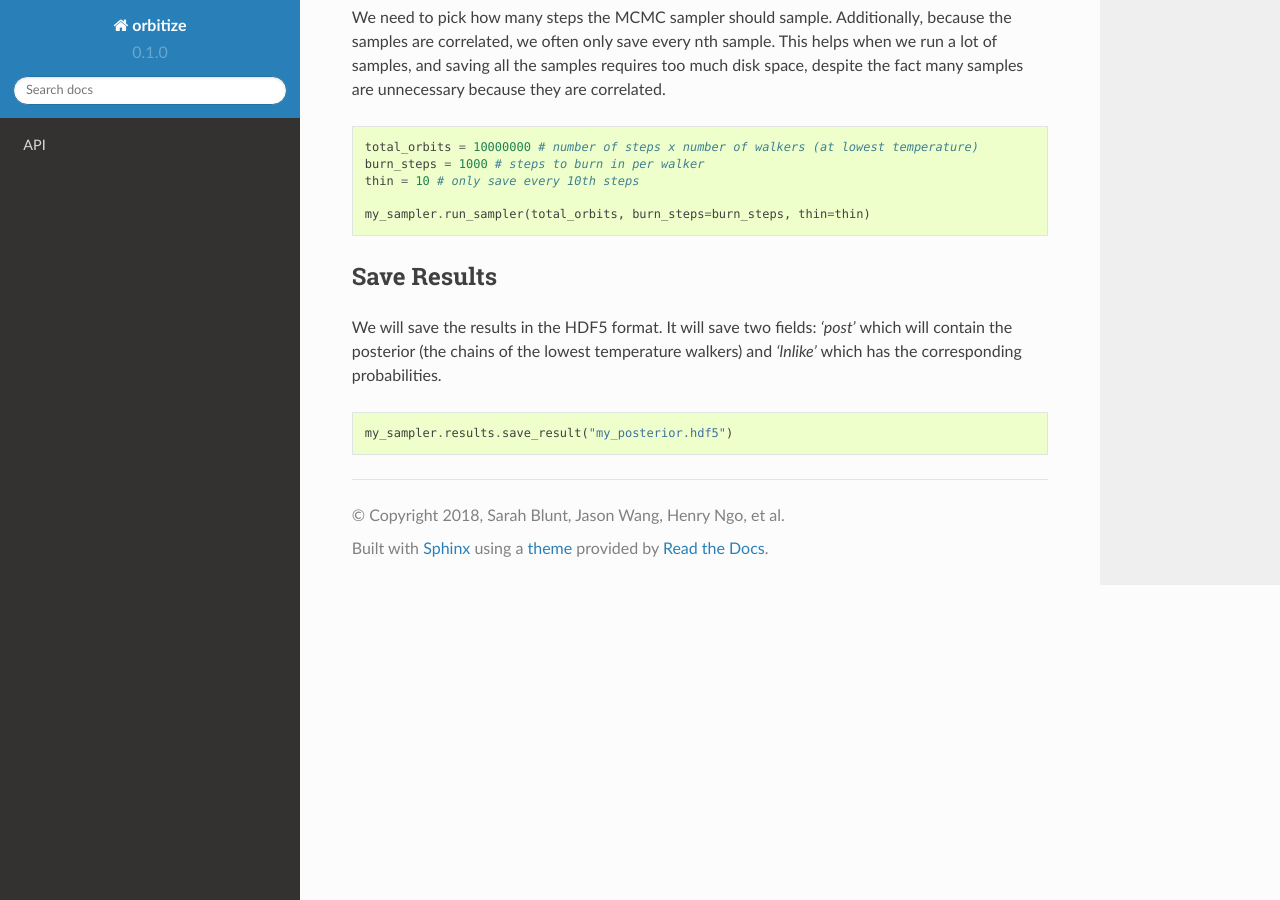
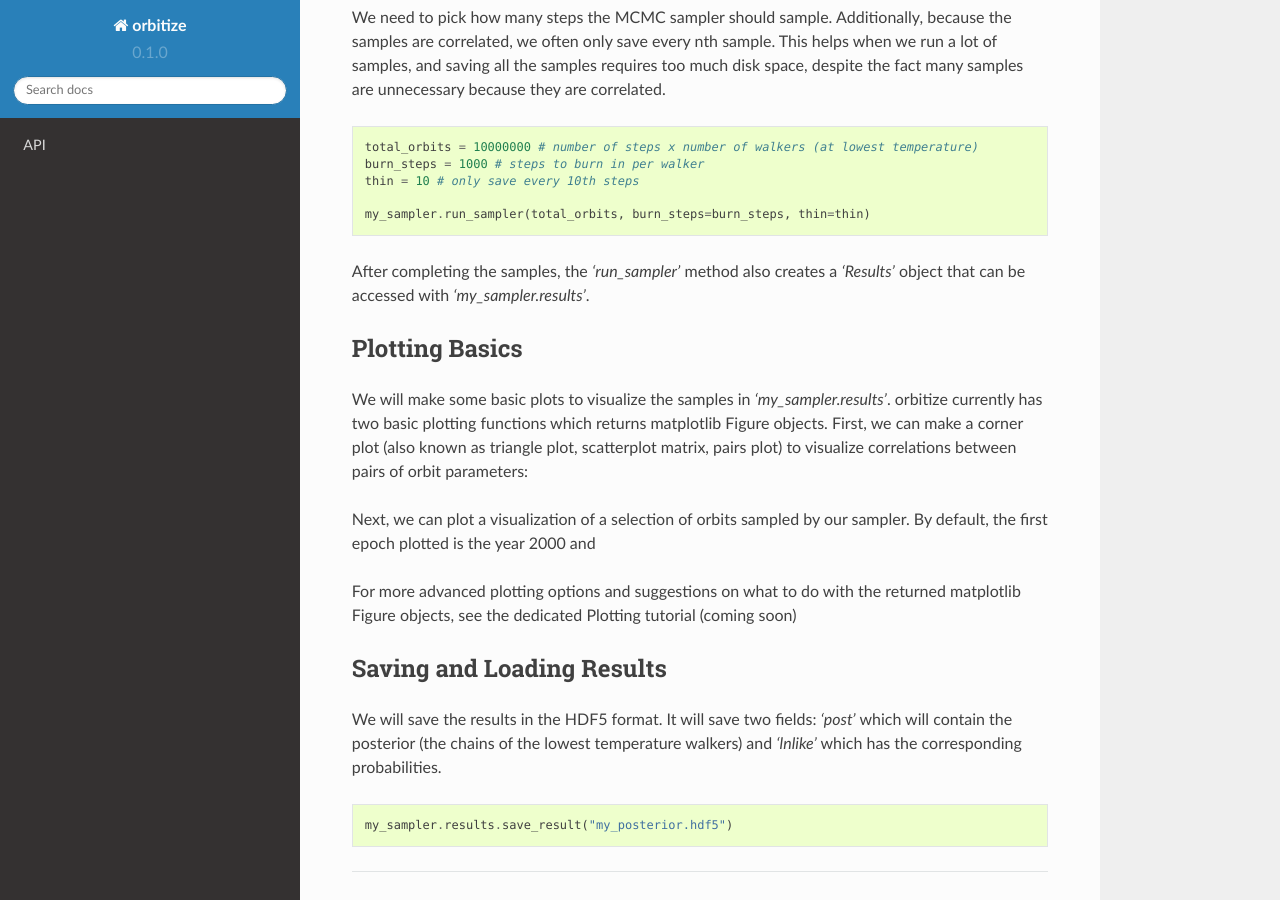
Before and after one commit to sblunt/orbitize, a Sphinx documentation site: the page built from docs/mcmc.rst, in a window 1280 px wide and 900 px high, scrolled down 1380 px. Built offline with Sphinx 7.4.7 and the Read the Docs theme 2.0.0, drawn with Linux system fonts in a browser that asks for light colours.

Commit message:
Add basic plotting info to mcmc.rst

```diff
--- a/docs/mcmc.rst
+++ b/docs/mcmc.rst
@@ -74,8 +74,38 @@
     my_sampler.run_sampler(total_orbits, burn_steps=burn_steps, thin=thin)
 
 
-Save Results
-------------
+After completing the samples, the `'run_sampler'` method also creates a `'Results'` object that can be accessed
+with `'my_sampler.results'`.
+
+Plotting Basics
+---------------
+We will make some basic plots to visualize the samples in `'my_sampler.results'`. orbitize currently has two basic
+plotting functions which returns matplotlib Figure objects. First, we can make a corner plot (also known as
+triangle plot, scatterplot matrix, pairs plot) to visualize correlations between pairs of orbit parameters:
+
+.. code-block: python
+
+    corner_plot_fig = my_sampler.results.plot_corner() # Creates a corner plot and returns Figure object
+    corner_plot_fig.savefig('my_corner_plot.png') # This is matplotlib.figure.Figure.savefig()
+
+
+Next, we can plot a visualization of a selection of orbits sampled by our sampler. By default, the first epoch
+plotted is the year 2000 and
+
+.. code-block: python
+    orbit_plot_fig = my_sampler.results.plot_orbits(
+                        object_to_plot = 1, # Plot orbits for the first (and only, in this case) companion
+                        num_orbits_to_plot= 100 # Will plot 100 randomly selected orbits of this companion
+                        )
+    orbit_plot_fig.savefig('my_orbit_plot.png') # This is matplotlib.figure.Figure.savefig()
+
+
+For more advanced plotting options and suggestions on what to do with the returned matplotlib Figure objects,
+see the dedicated Plotting tutorial (coming soon)
+
+
+Saving and Loading Results
+--------------------------
 We will save the results in the HDF5 format. It will save two fields: `'post'` which will contain the posterior
 (the chains of the lowest temperature walkers) and `'lnlike'` which has the corresponding probabilities.
 
```
